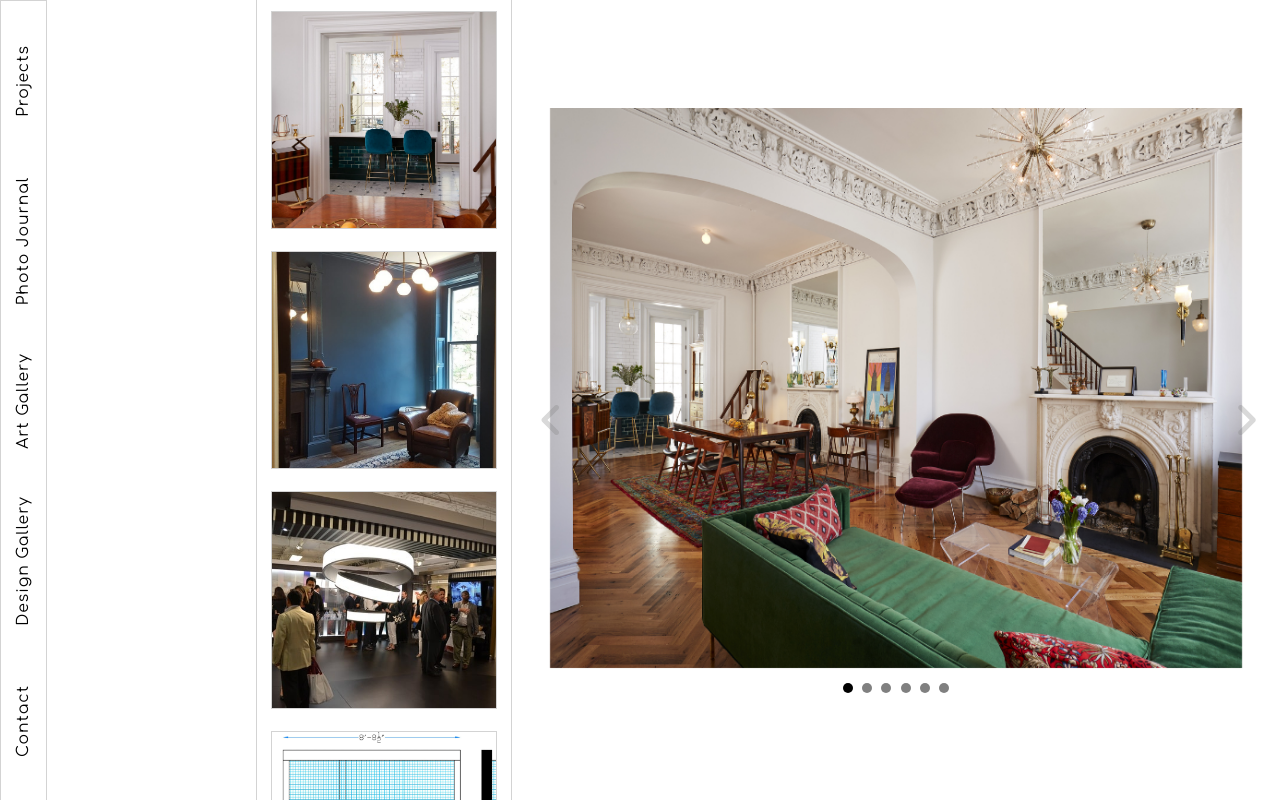
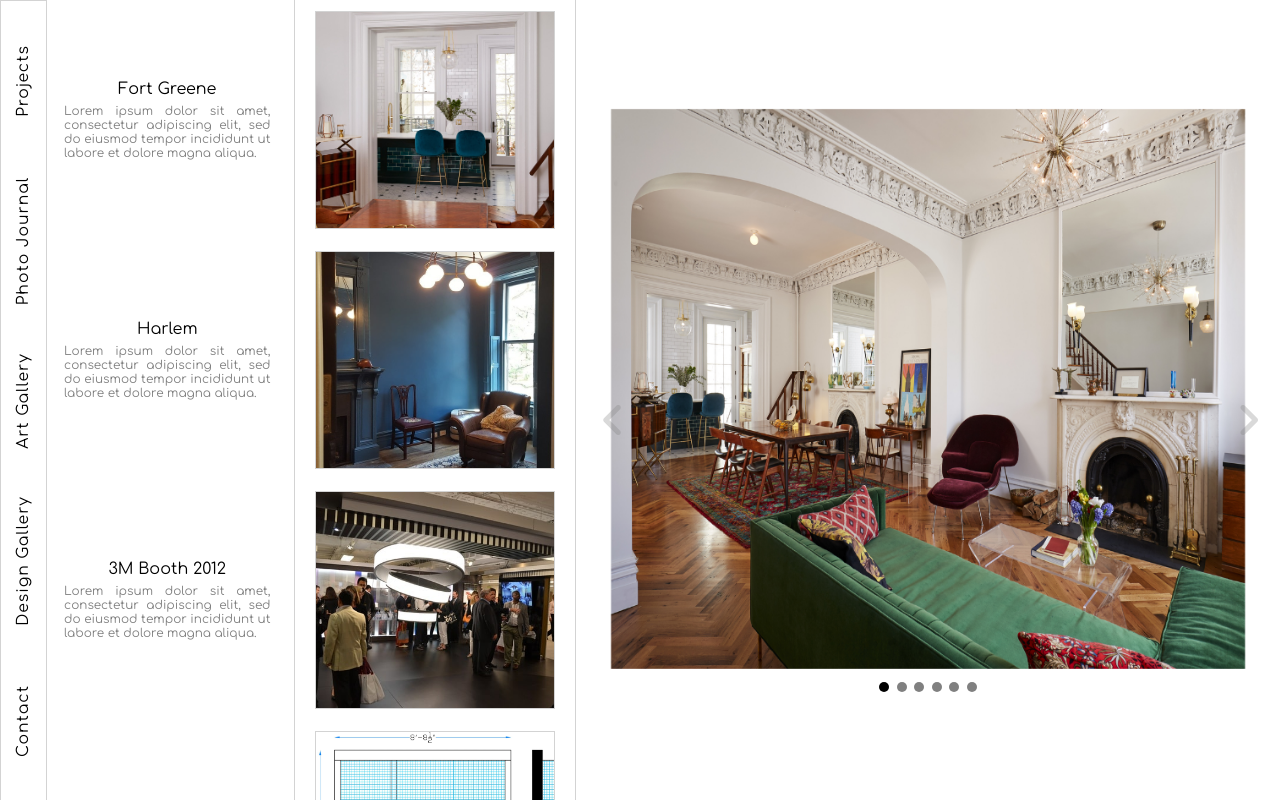
Before and after one commit to michael-digi/J9Portfolio, a React (Create React App) app: page / in a window 1280 px wide. Built offline with nearby package versions, Linux system fonts and the light colour scheme.

Commit message:
description/title on side layout

```diff
--- a/src/components/ArtGallery/ArtGallery.css
+++ b/src/components/ArtGallery/ArtGallery.css
@@ -1,3 +1,4 @@
 #artGalleryContainer {
   height: 100%;
+  border: 1px solid black;
 }
--- /dev/null
+++ b/src/components/ProjectCard/ProjectCard.css
@@ -0,0 +1,79 @@
+.projectContainer {
+  display: flex;
+  flex-direction: row;
+  height: 30%;
+
+}
+
+.thumbnailContainer {
+  display: flex;
+  justify-content: center;
+  position: relative;
+  align-items: center;
+  width: 55%;
+  border-left: 1px solid lightgray;
+  overflow: auto;
+}
+
+.thumbnail {
+  display: flex;
+  justify-content: center;
+  align-items: center;
+  width: 85%;
+  height: 90%;
+  background-position: center;
+  background-size: cover;
+  border: 1px solid lightgray;
+  transition: all ease-in-out .25s;
+}
+
+.projectInfo {
+  display: flex;
+  align-items: center;
+  width: 45%;
+  min-width: 150px;
+}
+
+.titleAndDesc {
+  display: flex;
+  width: 90%;
+  height: 90%;
+  align-items: center;
+  justify-content: center;
+  flex-direction: column;
+}
+
+.title {
+  width: 100%;
+  font-size: 1rem;
+  text-align: center;
+}
+
+.description {
+  font-size: .75rem;
+  text-align: justify;
+  margin-top: 2.5%;
+  color: gray;
+
+}
+
+.projectTitle {
+  z-index: 1;
+  text-align: center;
+  /* font-family: 'Calibri'; */
+  font-size: 1.35vw;
+  color: gray;
+  position: absolute;
+  display: none;
+  transition: all ease-in-out .25s;
+}
+
+.thumbnailContainer:hover .projectTitle {
+  display: block;
+  cursor: pointer;
+}
+
+.thumbnailContainer:hover .thumbnail {
+  opacity: .2;
+  cursor: pointer;
+}
--- /dev/null
+++ b/src/components/ProjectCard/index.js
@@ -0,0 +1,26 @@
+import React from 'react';
+import './ProjectCard.css';
+
+function ProjectCard(props) {
+  return (
+    <div className='projectContainer' onClick={() => props.changeProject(props.id)}>
+      <div className='projectInfo'>
+        <div className='titleAndDesc'>
+          <div className='title'>
+            {props.title}
+          </div>
+          <div className='description'>
+            {props.description}
+          </div>
+        </div>
+      </div>
+      <div className='thumbnailContainer'>
+        <div className='thumbnail' id={props.id}>
+        </div>
+        <div className='projectTitle'>{props.title}</div>
+      </div>
+    </div>
+  )
+}
+
+export default ProjectCard
--- a/src/components/ProjectPreviewScroll/ProjectPreviewScroll.css
+++ b/src/components/ProjectPreviewScroll/ProjectPreviewScroll.css
@@ -1,85 +1,100 @@
-.box {
-  display: flex;
-  align-items: center;
-  justify-content: center;
-  height: 30%;
-  transition: all .25s ease-in-out;
-  /* border: 1px solid black; */
+#projectArea {
+  grid-column: 2/10;
+  grid-row: 1/7;
+  overflow: auto;
+  border-right: 1px solid lightgray;
+  overflow-y: auto;
 }
 
-.box:hover {
+
+/* .projectInfo {
+  display: flex;
+  flex-direction: column;
+  justify-content: center;
+  height: 100%;
+  width: 80%;
+  text-align: left;
+  padding-right: 2%;
+  padding-left: 60px;
+  border-right: 1px solid lightgray;
+} */
+/*
+
+
+
+/* .box:hover {
   cursor: pointer;
   transform: scale(1.025);
 }
 
-.itemSecondColumn {
+.itemScrollColumnProjectDescription {
+  grid-column: 1/3;
+  grid-row: 1/7;
+  border-left: 1px solid lightgray;
+}
+
+.itemScrollColumnProjectThumbnails {
   grid-column: 3/5;
   grid-row: 1/7;
   border-right: 1px solid lightgray;
   border-left: 1px solid lightgray;
-  overflow-y: auto;
-}
+} */
 
-.projectTitle {
-  z-index: 1;
-  position: fixed;
-  /* font-family: 'Comfortaa'; */
-  /* font-family: 'Calibri'; */
-  font-size: 1.35vw;
-  color: gray;
-  display: none;
-  transition: all ease-in-out .25s;
-}
 
-.box:hover .projectTitle {
+/* .box:hover .projectTitle {
   display: block;
 }
 
 .box:hover .thumbnail {
-  opacity: .3;
-}
+  opacity: .4;
+} */
 
-.box .thumbnail {
+/* .thumbnail {
+  display: flex;
+  justify-content: center;
+  align-items: center;
+  margin-top: 2.5%;
   height: 90%;
-  width: 88%;
-  border: 1px solid lightgray;
+  width: 90%;
+  margin-right: 4%;
+  margin-left: 4%;
   background-position: center;
   background-size: cover;
-  transition: ease-in-out .25s;
-}
+  transition: ease-in-out .2s;
+} */
 
-.box #queensboro {
+.thumbnail#queensboro {
   background-image: url('../images/Queensboro/thumbnail/Queensboro_thumbnail-min.jpg');
 }
 
-.box #harlem {
+.thumbnail#harlem {
   background-image: url('../images/Harlem/thumbnail/Harlem_thumbnail-min.jpg');
 }
 
-.box #_3M {
+.thumbnail#_3M {
   background-image: url('../images/3MBoothatNeoCon2012/thumbnail/3M_thumbnail-min.jpg');
 }
 
-.box #bathbw {
+.thumbnail#bathbw {
   background-image: url('../images/Bath_BodyWorks/thumbnail/BBWWallflower_thumbnail-min.jpg');
 }
 
-.box #fortgreene {
+.thumbnail#fortgreene {
   background-image: url('../images/FortGreene/thumbnail/FtGreene_thumbnail-min.jpg');
 }
 
-.box #marriot {
+.thumbnail#marriot {
   background-image: url('../images/MariottLibrary_UniversityofUtah/thumbnail/SOUTH_NORTH_thumbnail-min.jpg');
 }
 
-.box #sevenseven {
+.thumbnail#sevenseven {
   background-image: url('../images/SevenSeven/thumbnail/Thumbnail-min.jpg');
 }
 
-.box #xsre {
+.thumbnail#xsre {
   background-image: url('../images/XSRE/thumbnail/XSRE_thumbnail-min.jpg');
 }
 
-.box #franklin {
+.thumbnail#franklin {
   background-image: url('../images/FranklinSt/thumbnail/FranklinSt_thumbnail-min.jpg');
 }
--- a/src/components/ProjectPreviewScroll/index.js
+++ b/src/components/ProjectPreviewScroll/index.js
@@ -1,73 +1,73 @@
 import React from 'react';
+import ProjectCard from '../ProjectCard';
 import './ProjectPreviewScroll.css';
 
 function ProjectPreviewScroll(props) {
   return (
-    <div className="itemSecondColumn">
-
-      <div className='box' onClick={() => props.changeProject('fortgreene')}>
-        <div className='projectTitle'>
-          Fort Greene
-        </div>
-        <div className='thumbnail' id='fortgreene'></div>
-      </div>
-
-      <div className='box' onClick={() => props.changeProject('harlem')}>
-        <div className='projectTitle'>
-          Harlem
-        </div>
-        <div className='thumbnail' id='harlem'></div>
-      </div>
-
-      <div className='box' onClick={() => props.changeProject('_3M')}>
-        <div className='projectTitle'>
-          3M Booth 2012
-        </div>
-        <div className='thumbnail' id='_3M'></div>
-      </div>
-
-      <div className='box' onClick={() => props.changeProject('bathbw')}>
-        <div className='projectTitle'>
-          Bath and Body Works
-        </div>
-        <div className='thumbnail' id='bathbw'></div>
-      </div>
-
-      <div className='box' onClick={() => props.changeProject('marriot')}>
-        <div className='projectTitle'>
-          Marriot
-        </div>
-        <div className='thumbnail' id='marriot'></div>
-      </div>
-
-      <div className='box' onClick={() => props.changeProject('sevenseven')}>
-        <div className='projectTitle'>
-          Seven Seven
-        </div>
-        <div className='thumbnail' id='sevenseven'></div>
-      </div>
-
-      <div className='box' onClick={() => props.changeProject('xsre')}>
-        <div className='projectTitle'>
-          XSRE
-        </div>
-        <div className='thumbnail' id='xsre'></div>
-      </div>
-
-      <div className='box' onClick={() => props.changeProject('franklin')}>
-        <div className='projectTitle'>
-          Franklin St
-        </div>
-        <div className='thumbnail' id='franklin'></div>
-      </div>
-
-      <div className='box' onClick={() => props.changeProject('queensboro')}>
-        <div className='projectTitle'>
-          Queensboro
-        </div>
-        <div className='thumbnail' id='queensboro'></div>
-      </div>
-
+    <div id='projectArea'>
+      <ProjectCard
+        title='Fort Greene'
+        description='Lorem ipsum dolor sit amet, consectetur adipiscing elit,
+          sed do eiusmod tempor incididunt ut labore et dolore magna aliqua.'
+        id='fortgreene'
+        changeProject={props.changeProject}
+      />
+      <ProjectCard
+        title='Harlem'
+        description='Lorem ipsum dolor sit amet, consectetur adipiscing elit,
+          sed do eiusmod tempor incididunt ut labore et dolore magna aliqua.'
+        id='harlem'
+        changeProject={props.changeProject}
+      />
+      <ProjectCard
+        title='3M Booth 2012'
+        description='Lorem ipsum dolor sit amet, consectetur adipiscing elit,
+          sed do eiusmod tempor incididunt ut labore et dolore magna aliqua.'
+        id='_3M'
+        changeProject={props.changeProject}
+      />
+      <ProjectCard
+        title='Bath and Body Works'
+        description='Lorem ipsum dolor sit amet, consectetur adipiscing elit,
+          sed do eiusmod tempor incididunt ut labore et dolore magna aliqua.'
+        id='bathbw'
+        changeProject={props.changeProject}
+      />
+      <ProjectCard
+        title='Marriot'
+        description='Lorem ipsum dolor sit amet, consectetur adipiscing elit,
+          sed do eiusmod tempor incididunt ut labore et dolore magna aliqua.'
+        id='marriot'
+        changeProject={props.changeProject}
+      />
+      <ProjectCard
+        title='Seven Seven'
+        description='Lorem ipsum dolor sit amet, consectetur adipiscing elit,
+          sed do eiusmod tempor incididunt ut labore et dolore magna aliqua.'
+        id='sevenseven'
+        changeProject={props.changeProject}
+      />
+      <ProjectCard
+        title='XSRE'
+        description='Lorem ipsum dolor sit amet, consectetur adipiscing elit,
+          sed do eiusmod tempor incididunt ut labore et dolore magna aliqua.'
+        id='xsre'
+        changeProject={props.changeProject}
+      />
+      <ProjectCard
+        title='Franklin St'
+        description='Lorem ipsum dolor sit amet, consectetur adipiscing elit,
+          sed do eiusmod tempor incididunt ut labore et dolore magna aliqua.'
+        id='franklin'
+        changeProject={props.changeProject}
+      />
+      <ProjectCard
+        title='Queensboro'
+        description='Lorem ipsum dolor sit amet, consectetur adipiscing elit,
+          sed do eiusmod tempor incididunt ut labore et dolore magna aliqua.'
+        id='queensboro'
+        changeProject={props.changeProject}
+      />
     </div>
   )
 }
--- a/src/components/Projects/Projects.css
+++ b/src/components/Projects/Projects.css
@@ -1,77 +1,10 @@
 #projectContainer {
   display: grid;
   height: 100%;
-  grid-template-columns: repeat(10, 1fr);
+  grid-template-columns: repeat(20, 1fr);
   grid-template-rows: repeat(6, 1fr);
   background-color: white;
-}
-
-.itemFirstColumn {
-  grid-column: 1/3;
-  grid-row: 1/7;
-}
-
-.itemB {
-  display: flex;
-  grid-column: 3/5;
-  grid-row: 1/3;
-  border: 1px solid white;
-  justify-content: center;
-  align-items: center;
-  border-bottom: none;
-  border-top: none;
-}
-
-.itemC {
-  grid-column: 3/5;
-  grid-row: 3/5;
-  border: 1px solid white;
-}
-
-.itemD {
-  grid-column: 3/5;
-  grid-row: 5/7;
-  border: 1px solid white;
-  border-top: none;
-  border-bottom: none;
-}
-
-.itemE {
-  grid-column: 5/7;
-  grid-row: 1/2;
-}
-
-.itemF {
-  grid-column: 7/9;
-  grid-row: 1/2;
-}
-
-.itemG {
-  grid-column: 9/11;
-  grid-row: 1/2;
-}
-
-.itemH {
-  grid-column: 5/7;
-  grid-row: 6/7;
-}
-
-.itemI {
-  grid-column: 5/7;
-  grid-row: 6/7;
-}
-
-.itemJ {
-  grid-column: 7/9;
-  grid-row: 6/7;
-
-  border-top: none;
-  border-bottom: none;
-}
-
-.itemK {
-  grid-column: 9/11;
-  grid-row: 6/7;
+  min-width: 950px;
 }
 
 #slideShow {
@@ -80,14 +13,16 @@
   justify-content: center;
   position: relative;
   align-items: center;
-  grid-column: 5/11;
+  grid-column: 10/21;
   grid-row: 1/7;
 }
 
 .fa {
   opacity: .3;
+  transition: all ease-in-out .25s;
 }
 
 .fa:hover {
   cursor: pointer;
+  transform: scale(1.5);
 }
--- a/src/components/Projects/index.js
+++ b/src/components/Projects/index.js
@@ -95,14 +95,9 @@ function Projects() {
   return (
     <div id='projectContainer'>
       {console.log(dots, ' this is dots')}
-      <div class="itemFirstColumn"></div>
+
       <ProjectPreviewScroll changeProject={changeProject} />
-      <div class="itemE"></div>
-      <div class="itemF"></div>
-      <div class="itemG"></div>
-      <div class="itemH"></div>
-      <div class="itemJ"></div>
-      <div class="itemK"></div>
+
         <div id='slideShow'>
             <i className='fa fa-angle-right' onClick={() => nextImage()}
               style={{
--- a/src/index.css
+++ b/src/index.css
@@ -1,6 +1,5 @@
 html, body, #root {
   height: 100%;
-  overflow: auto;
   font-family: 'Comfortaa';
   /* font-family: 'Calibri'; */
 }
```
